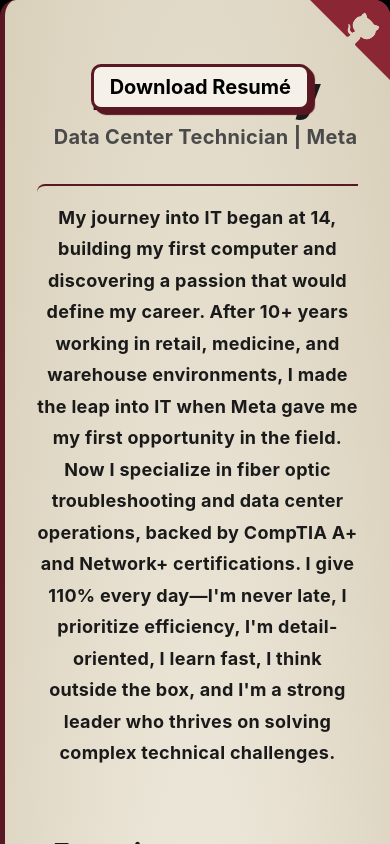
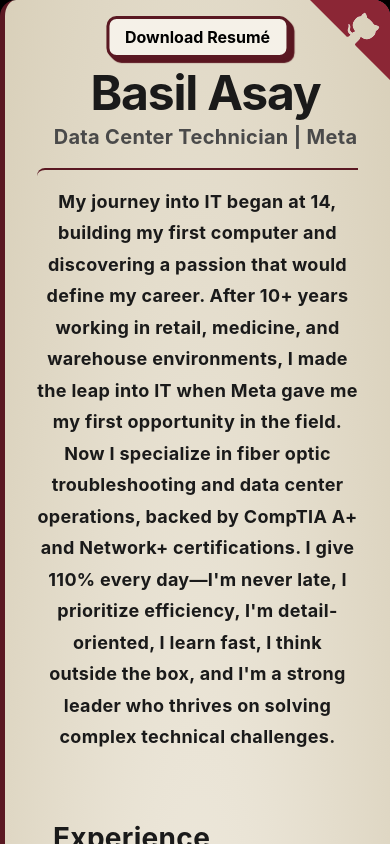
Before and after one commit to Flopet/basilasay, a Next.js app: page / in a window 390 px wide. Shown: the top 844 px of the page. Built offline with nearby package versions, Linux system fonts and the light colour scheme; a web font is replaced by a local one.

Commit message:
Fixed download button positioning on mobile screens.

```diff
--- a/app/page.mobile.css
+++ b/app/page.mobile.css
@@ -45,7 +45,7 @@
   }
 
   .hero-subtitle{
-    padding-bottom: 1.5rem;
+    padding-bottom: 0.5rem;
   }
 
   .hero-bio, .experience-list, .cert-list{
@@ -74,6 +74,18 @@
   .projects-grid {
     grid-template-columns: 1fr;
   }
+
+  .download-resume {
+    font-size: 1rem;
+    position: absolute;
+    top: 1rem;
+    left: 50%;
+    transform: translateX(-50%);
+    margin-bottom: 1rem;
+    white-space: nowrap;
+    z-index: 3;
+
+  }
 }
 
 /* ========================================
--- a/components/css/PrintButton.css
+++ b/components/css/PrintButton.css
@@ -3,7 +3,6 @@
   border-radius: 10px;
   position: absolute;
   width: fit-content;
-  place-items: center;
   right: 5rem;
   padding: 0.5rem 1rem;
   background-color: var(--background);
```
